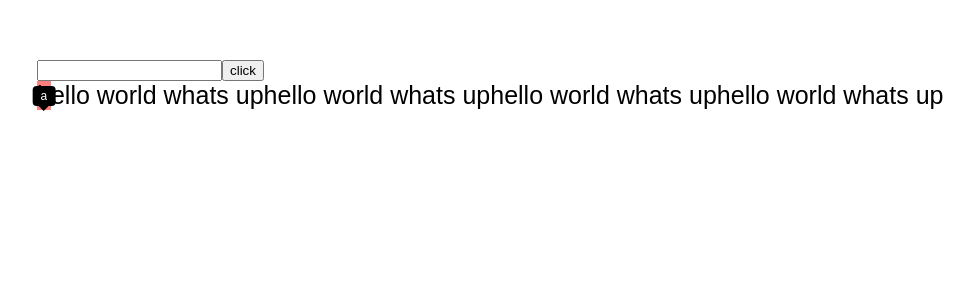
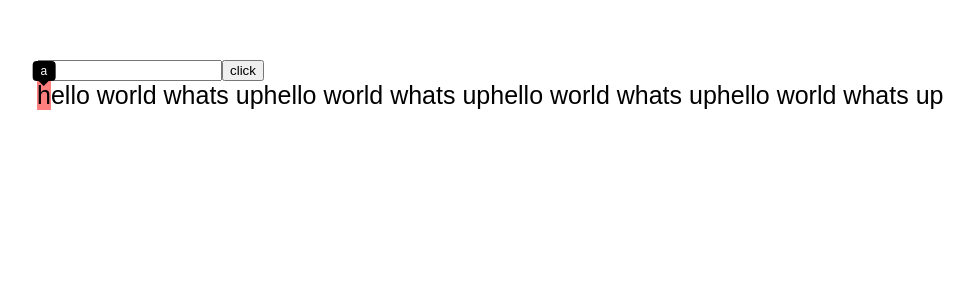
Before and after one commit to iliran11/typing-game-2, a React (Create React App) app: page / in a window 1280 px wide. Shown: the top 300 px of the page, without its empty margins (23-997 px from the left). Built offline with nearby package versions, Linux system fonts and the light colour scheme.

Commit message:
tooltip come and go

```diff
--- a/src/components/game-manager/game.css
+++ b/src/components/game-manager/game.css
@@ -1,7 +1,6 @@
 .letter {
   display: inline-block;
-  position:relative;
-
+  position: relative;
 }
 .letter-wrapper {
   display: inline-block;
@@ -23,6 +22,7 @@
   font-size: 12px;
   transform: translateX(-50%);
   left: 50%;
+  transition: all 0.1s ease-in-out;
 }
 .tooltip .tooltip-inner {
   max-width: 200px;
@@ -31,6 +31,14 @@
   text-align: center;
   background-color: #000;
   border-radius: 4px;
+}
+.tooltip.non-active {
+  opacity: 0;
+  top:0px;
+}
+.tooltip.active {
+  top: -25px;
+  opacity: 1;
 }
 .tooltip.top {
   padding: 5px 0;
--- a/src/components/game-manager/tooltip.tsx
+++ b/src/components/game-manager/tooltip.tsx
@@ -1,15 +1,17 @@
 import * as React from "react";
+import cx from "classnames";
 
 interface State {}
 interface Props {
   x: number;
   y: number;
   open: boolean;
+  input: string
 }
 
 class ToolTip extends React.Component<Props, State> {
-  tooltipRef : any;
-  constructor(props : any) {
+  tooltipRef: any;
+  constructor(props: any) {
     super(props);
     this.tooltipRef = React.createRef();
   }
@@ -26,11 +28,17 @@ class ToolTip extends React.Component<Props, State> {
       // toolTipRef.classList.remove('bounceInUp')
     }
   }
+  get tooltipClass() {
+    return cx("top in animated tooltip", {
+      active: this.props.open,
+      "non-active": !this.props.open
+    });
+  }
   public render() {
-    if(!this.props.open) return null;
+    // if (!this.props.open) return null;
     return (
       <div
-        className="top in animated tooltip"
+        className={this.tooltipClass}
         role="tooltip"
         // style="top: 25px; left: 31.8984px; display: block;"
         ref={this.tooltipRef}
--- a/src/components/letterUi.tsx
+++ b/src/components/letterUi.tsx
@@ -66,6 +66,7 @@ class Letter extends React.PureComponent<LetterUiProps, State> {
           x={this.tooltipDimensions.x}
           y={this.tooltipDimensions.y}
           open = {this.props.isSelected}
+          input = {this.props.input}
         />
         <span className={this.cssClass} ref={this.letterRef}>
           {this.props.letter}
```
